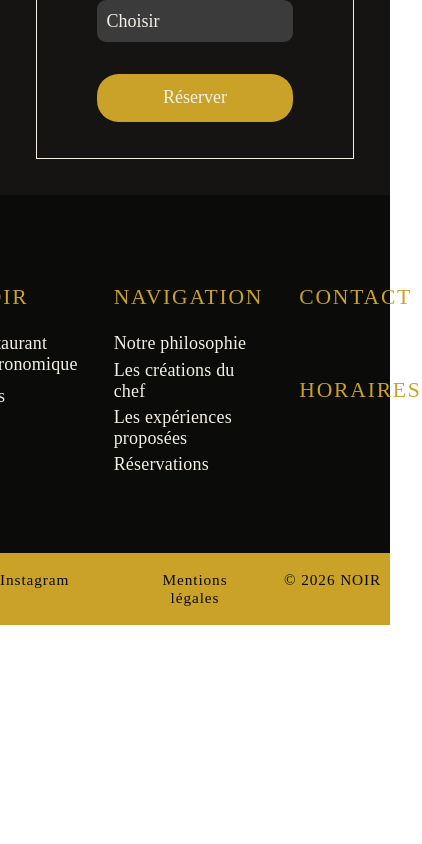
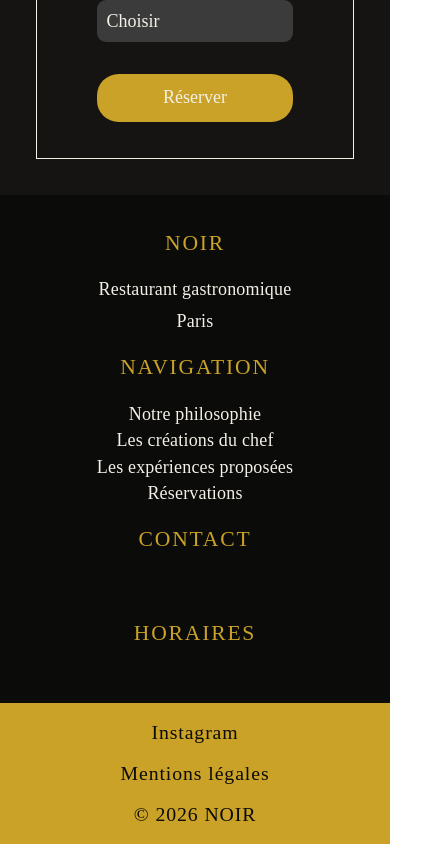
Before and after one commit to MouhamedB19/Noir-Restaurant-Website, a React (Vite) app: page / in a window 390 px wide. Shown: the part 3978-4822 px from the top of the page, 422 px wide, since content can reach past the window. Before the commit the page ends 4603 px from the top, so only its background shows below. Built offline with nearby package versions, Linux system fonts and the light colour scheme.

Commit message:
Ajout de régles de responsivité pour le Footer (améliorations à prévoir)

```diff
--- a/src/styles/footer.css
+++ b/src/styles/footer.css
@@ -92,3 +92,33 @@
 .mentions-legales:hover{
     border-bottom: 1px solid var(--blanc_ivoire);
 }
+
+@media(max-width:768px){
+    .infos-grid{
+        display: block;
+        padding: 0;
+    }
+    .infos-col{
+        text-align: center;
+    }
+
+    .infos-col ul{
+        margin-inline: auto;
+
+    }
+
+    .infos-col ul li{
+        text-align: center;
+    }
+    .social-part-inner{
+        display: flex;
+        flex-direction: column;
+        gap: 1rem;
+    }
+
+    .social-part-inner a,.social-part-inner span{
+        font-size: 1.1rem;
+    }
+
+
+}
```
